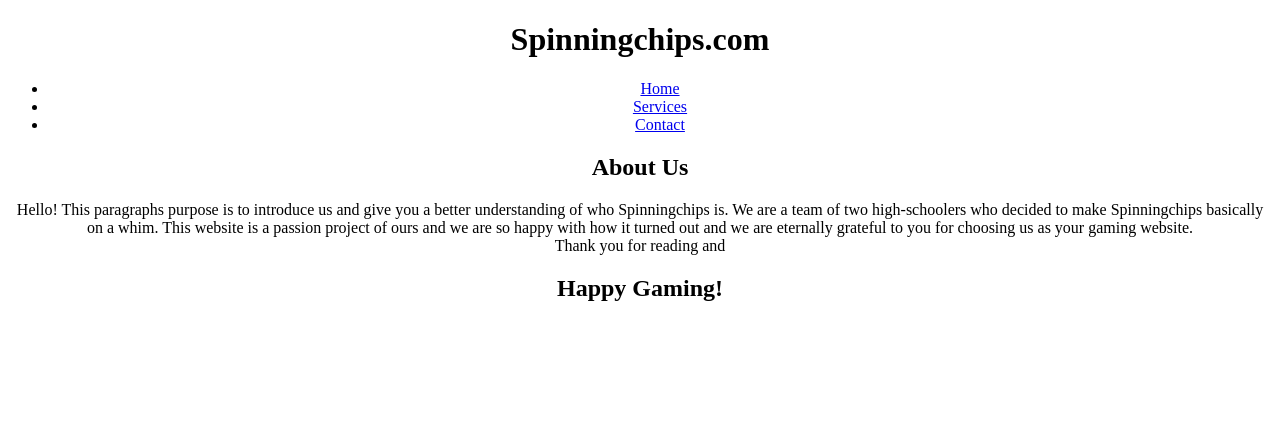
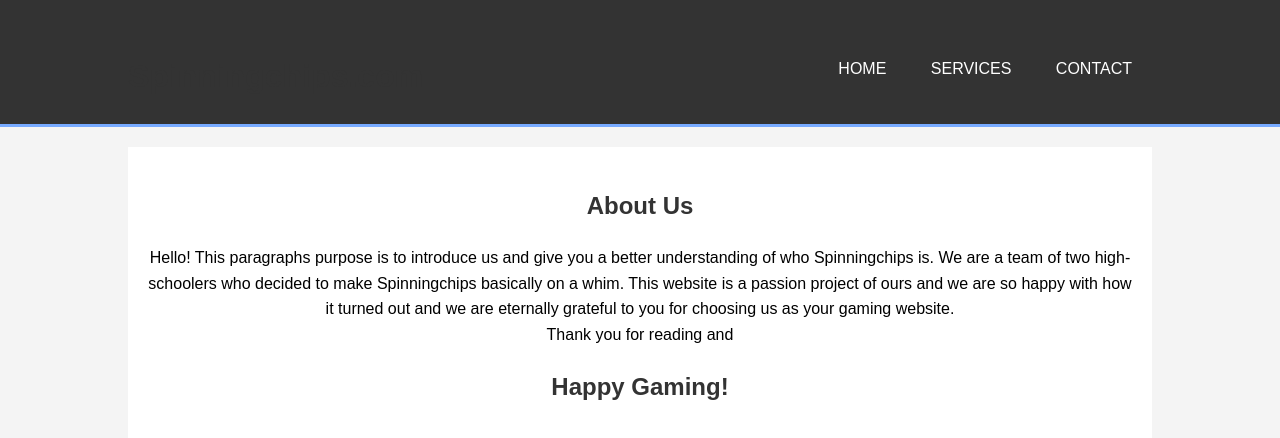
Before and after one commit to spinningchips/spinningchips.github.io, a plain HTML site: page contact.html in a window 1280 px wide. Drawn offline with Linux system fonts and the light colour scheme.

Commit message:
Update contact.html
added css

```diff
--- a/contact.html
+++ b/contact.html
@@ -6,6 +6,65 @@
     <title>About Us</title>
     <link rel="stylesheet" href="style.css">
 </head>
+<style>
+    body {
+        font-family: Arial, sans-serif;
+        line-height: 1.6;
+        margin: 0;
+        padding: 0;
+        background-color: #f4f4f4;
+    }
+
+    .container {
+        width: 80%;
+        margin: auto;
+        overflow: hidden;
+    }
+
+    header {
+        background: #333;
+        color: #fff;
+        padding-top: 30px;
+        min-height: 70px;
+        border-bottom: #77aaff 3px solid;
+    }
+
+    header a {
+        color: #fff;
+        text-decoration: none;
+        text-transform: uppercase;
+        font-size: 16px;
+    }
+
+    header ul {
+        padding: 0;
+        list-style: none;
+    }
+
+    header li {
+        display: inline;
+        padding: 0 20px 0 20px;
+    }
+
+    header #branding {
+        float: left;
+    }
+
+    header nav {
+        float: right;
+        margin-top: 10px;
+    }
+
+    .content {
+        padding: 20px;
+        background: #fff;
+        margin-top: 20px;
+    }
+
+    h1, h2 {
+        color: #333;
+    }
+</style>
 <body>
     <header>
         <div class="container">
```
